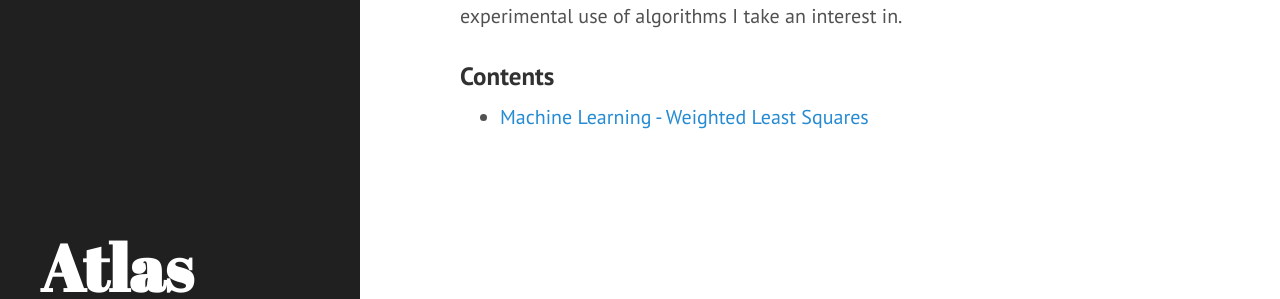
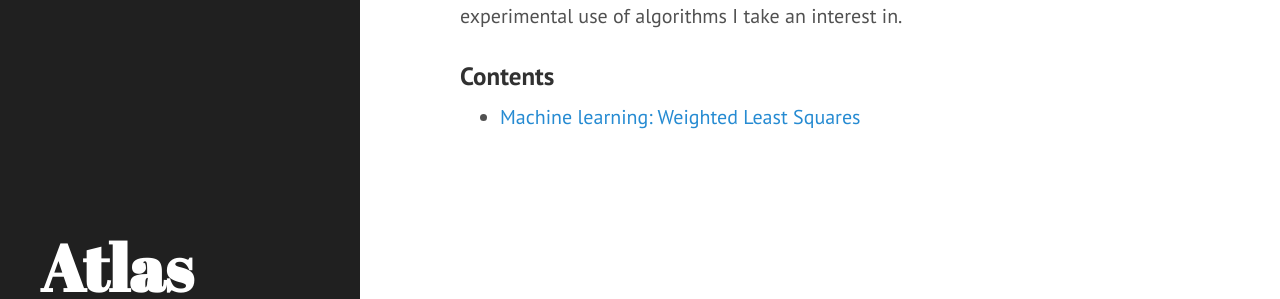
Before and after one commit to JonathanJohann/Research, a Jekyll site: the page built from Machine_Learning.md, in a window 1280 px wide. Shown: the part 169-468 px from the top of the page. Built offline with Jekyll 4.4.1, drawn with Linux system fonts in a browser that asks for light colours; Markdown is read by kramdown in place of the engine named in the settings.

Commit message:
Update Machine_Learning.md

```diff
--- a/Machine_Learning.md
+++ b/Machine_Learning.md
@@ -8,8 +8,4 @@
 
 ### Contents
 
-{% assign all_posts = site.posts | sort:"weight" %}
-{% for post in all_posts %}
-{% if post.hidden_category == 'ml' %}* [{{ post.title }}]({{ post.url }})
-{% endif %}
-{% endfor %}
+* [Machine learning: Weighted Least Squares](https://jonathanjohann.github.io/Research/2016/12/29/Weighted-Least-Squares/)
```
